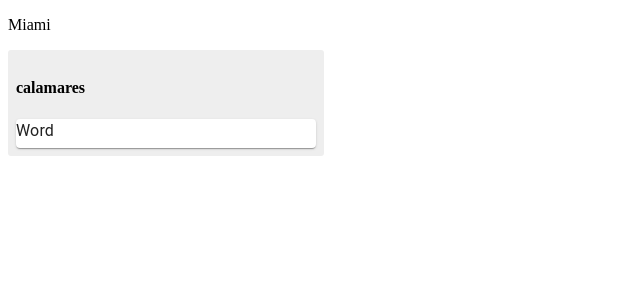
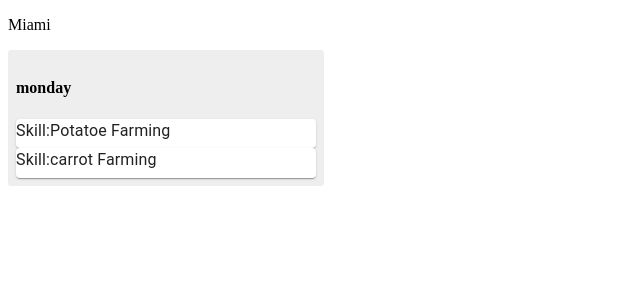
Before and after one commit to Magicianred/morello, a React (Create React App) app: page / in a window 1280 px wide. Shown: the top 300 px of the page, without its empty margins (0-640 px from the left). Built offline with nearby package versions, Linux system fonts and the light colour scheme.

Commit message:
hooks up card state to redux

```diff
--- a/src/components/App.js
+++ b/src/components/App.js
@@ -1,13 +1,31 @@
-import React from 'react';
+import React, { Component } from 'react';
 import TrelloList from './TrelloList';
+import { connect } from 'react-redux';
 
-function App() {
-  return (
-    <div className="App">
-      <p>Miami</p>
-      <TrelloList title="calamares" />
-    </div>
-  );
+class App extends Component {
+  render() {
+    const { lists } = this.props;
+    return (
+      <div className="App" >
+        <p>Miami</p>
+        {
+          lists.map(list => {
+            return (
+              < TrelloList
+                key={list.id}
+                title={list.title}
+                cards={list.cards}
+              />)
+          })
+        }
+
+      </div>
+    );
+  }
 }
 
-export default App;
+const mapStateToProps = state => ({
+  lists: state.lists
+})
+
+export default connect(mapStateToProps)(App);
--- a/src/components/TrelloCard.js
+++ b/src/components/TrelloCard.js
@@ -2,11 +2,11 @@ import React, { Component } from 'react'
 import Card from '@material-ui/core/Card'
 import Typography from '@material-ui/core/Typography';
 
-const TrelloCard = () => {
+const TrelloCard = ({ skill }) => {
     return (
         <Card>
-            <Typography gutterBottom>
-                Word
+            <Typography gutterBottom >
+                <span>Skill:{skill}</span>
             </Typography>
         </Card>
     )
--- a/src/components/TrelloList.js
+++ b/src/components/TrelloList.js
@@ -1,11 +1,18 @@
 import React, { Component } from 'react'
 import TrelloCard from './TrelloCard'
 
-const TrelloList = ({ title }) => {
+const TrelloList = ({ title, cards }) => {
     return (
         <div style={styles.container} >
             <h4>{title}</h4>
-            <TrelloCard />
+            {
+                cards.map(card => {
+                    return (
+                        <TrelloCard key={card.id} skill={card.skill} />
+                    )
+                })
+            }
+
         </div>
     )
 }
--- /dev/null
+++ b/src/reducers/ListReducer.js
@@ -0,0 +1,25 @@
+const initialState = [{
+    title: "monday",
+    id: 0,
+    cards: [
+        {
+            id: 0,
+            skill: "Potatoe Farming"
+        },
+        {
+            id: 1,
+            skill: "carrot Farming"
+        }
+    ]
+
+}]
+
+
+const ListReducer = (state = initialState, action) => {
+    switch (action.type) {
+        default:
+            return state;
+    }
+}
+
+export default ListReducer;
--- a/src/reducers/index.js
+++ b/src/reducers/index.js
@@ -1,5 +1,7 @@
-import React, { PureComponent } from 'react'
 import { combineReducers } from 'redux';
+import ListReducer from './ListReducer';
 
 
-export default combineReducers({})
+export default combineReducers({
+    lists: ListReducer
+})
--- a/src/store/index.js
+++ b/src/store/index.js
@@ -1,7 +1,6 @@
 import { createStore } from 'redux';
 
-const reducer = () => { }
-
-const store = createStore(reducer);
+import rootReducer from '../reducers'
+const store = createStore(rootReducer);
 
 export default store;
```
Also changed, not shown: public/index.html (+5 -27 lines).
